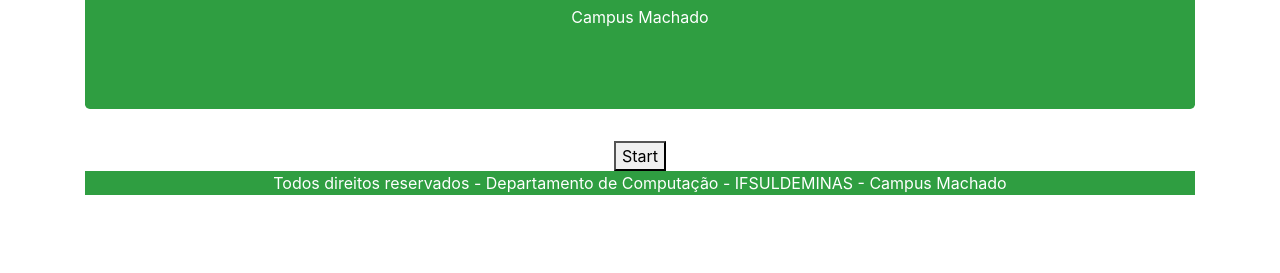
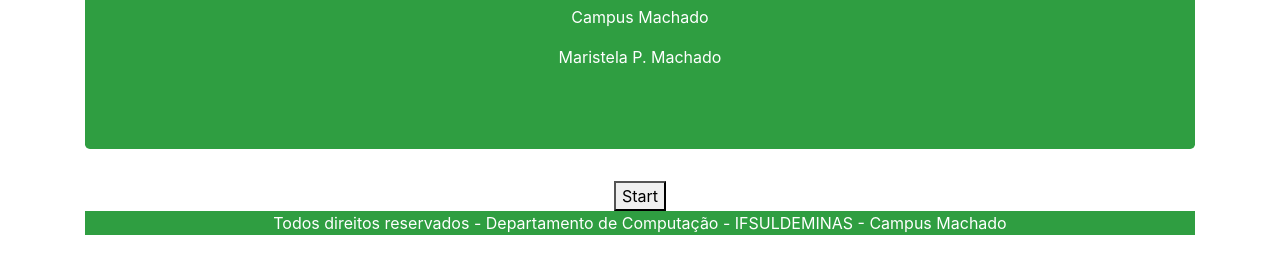
Before and after one commit to MaristelaMachado/reconhecimento-imagem, a plain HTML site: page index.html in a window 1280 px wide. Shown: the part 115-388 px from the top of the page. Drawn offline with nearby package versions, Linux system fonts and the light colour scheme.

Commit message:
Add autor

```diff
--- a/index.html
+++ b/index.html
@@ -12,6 +12,7 @@
         <header class="jumbotron" style="background-color:#2f9e41; color:white;">
             <h1>IFSULDEMINAS - Teachable Machine Image Model</h1>
             <p>Campus Machado </p>
+            <p>Maristela P. Machado</p>
         </header>
 
         <button type="button" onclick="init()">Start</button>
```
